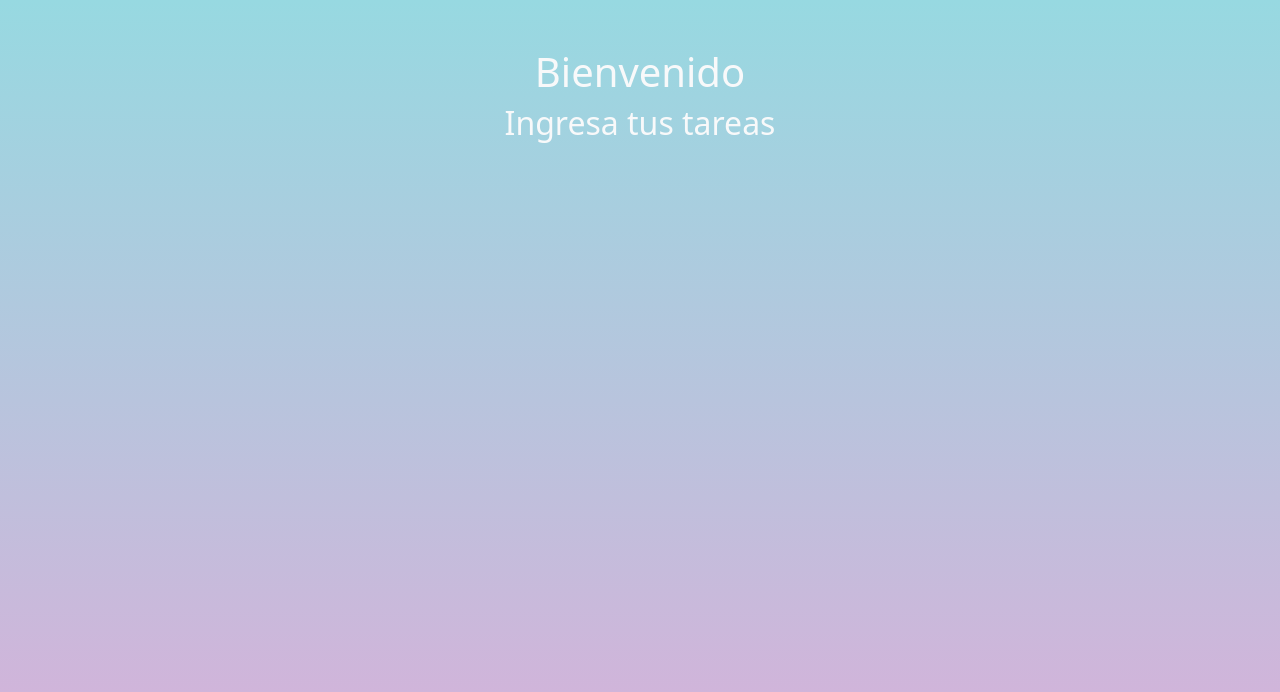
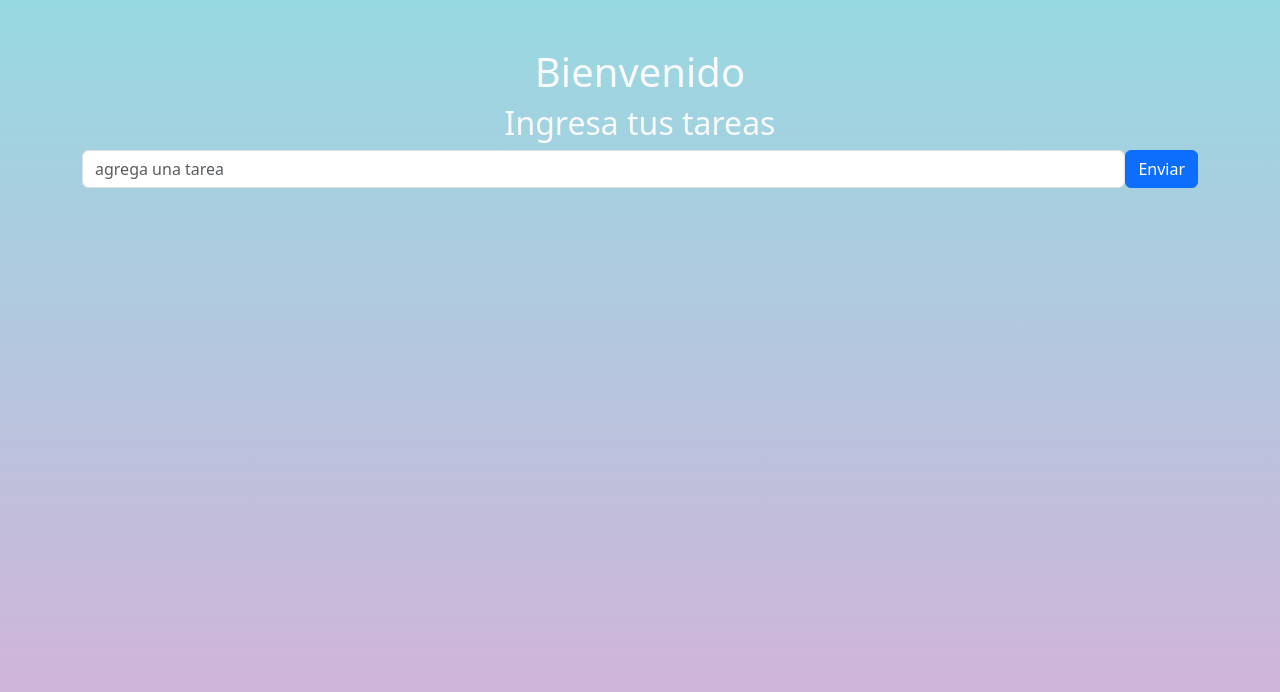
Before and after one commit to BritoAugusto/listaTareaReact, a React (Vite) app: page / in a window 1280 px wide. Shown: the top 692 px of the page. Built offline with nearby package versions, Linux system fonts and the light colour scheme.

Commit message:
agregamos el maquetado del formulario de tareas

```diff
--- a/src/App.jsx
+++ b/src/App.jsx
@@ -1,5 +1,6 @@
 import "bootstrap/dist/css/bootstrap.min.css";
  import "./App.css";
+import FormularioTarea from "./components/FormularioTarea";
 
 
 function App() {
@@ -8,7 +9,7 @@
       <main className="container my-5 text-center">
         <h1 className="text-light">Bienvenido</h1>
         <h2 className="text-light">Ingresa tus tareas</h2>
-
+        <FormularioTarea></FormularioTarea>
       </main>
     </>
   );
--- /dev/null
+++ b/src/components/FormularioTarea.jsx
@@ -0,0 +1,20 @@
+// import Button from "react-bootstrap/Button";
+// import Form from "react-bootstrap/Form";
+import { Form, Button } from "react-bootstrap";
+
+const FormularioTarea = () => {
+  return (
+    <section>
+      <Form>
+        <Form.Group className="mb-3 d-flex">
+          <Form.Control type="text" placeholder="agrega una tarea" />
+          <Button variant="primary" type="submit">
+            Enviar
+          </Button>
+        </Form.Group>
+      </Form>
+    </section>
+  );
+};
+
+export default FormularioTarea;
```
Also changed, not shown: src/components/Formulario.jsx (deleted, +0 -15 lines).
